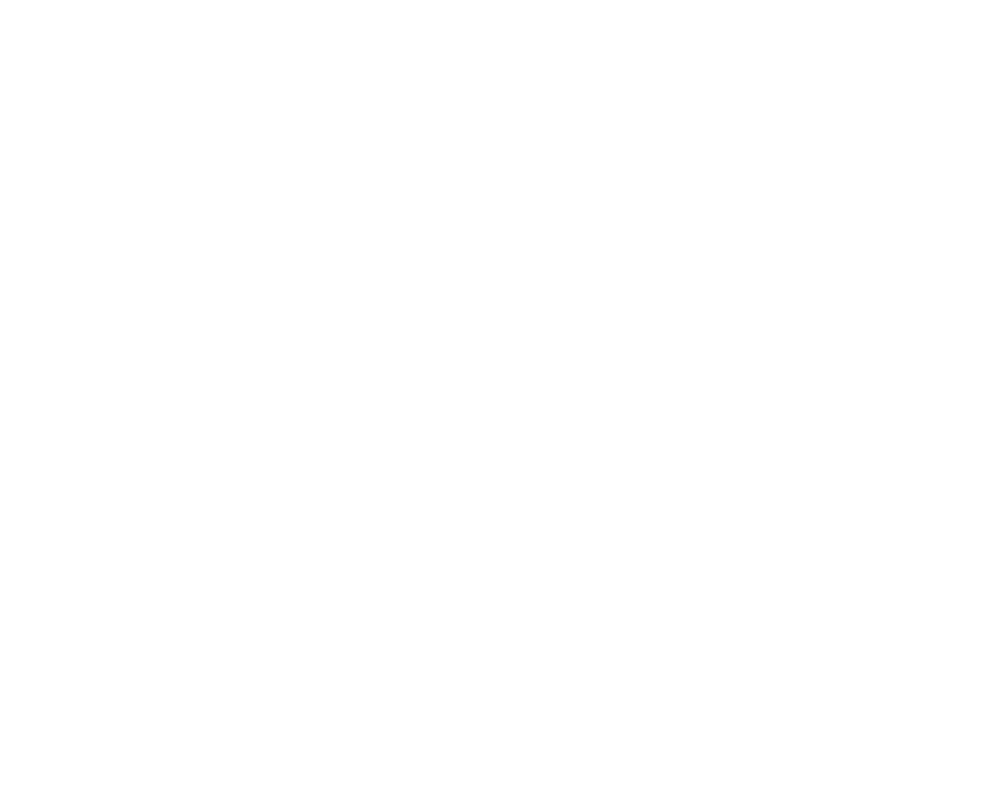
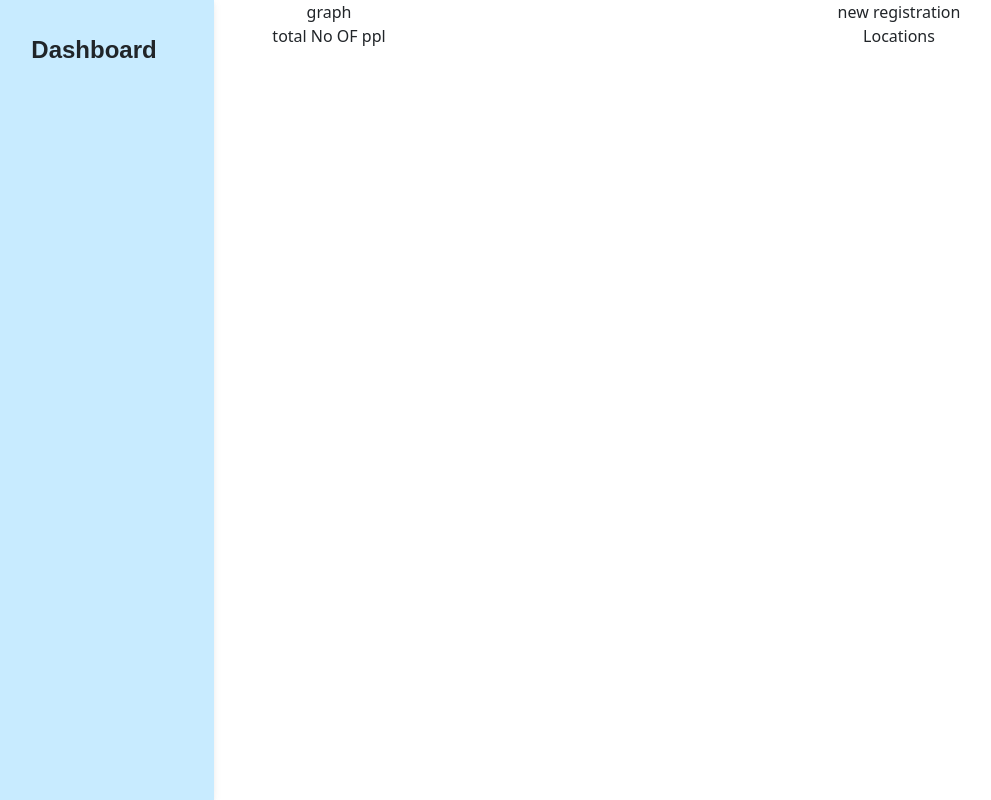
Before and after one commit to Loki5657/Dashboard, a React (Create React App) app: page / in a window 1280 px wide. Shown: the whole page, without its empty margins (26-1017 px from the left). Built offline with nearby package versions, Linux system fonts and the light colour scheme.

Commit message:
basic setup and layout setup

```diff
--- a/package.json
+++ b/package.json
@@ -6,7 +6,9 @@
     "@testing-library/jest-dom": "^5.16.5",
     "@testing-library/react": "^13.4.0",
     "@testing-library/user-event": "^13.5.0",
+    "bootstrap": "^5.2.3",
     "react": "^18.2.0",
+    "react-bootstrap": "^2.7.0",
     "react-dom": "^18.2.0",
     "react-scripts": "5.0.1",
     "web-vitals": "^2.1.4"
--- a/src/App.js
+++ b/src/App.js
@@ -1,10 +1,36 @@
-import logo from './logo.svg';
+
 import './App.css';
 
-function App() {
+const App = () => {
   return (
     <div className="App">
-
+      <nav id="sidebarMenu" className="collapse d-lg-block sidebar collapse">
+        <div className="list-group list-group-flush">
+          <a href="#" className="list-group-item textbg_color" >
+            <i className="textbg_color"></i><span> Dashboard</span>
+          </a>
+        </div>
+      </nav>
+      <div class="container box-shadow">
+        <div class="row">
+          <div class="col">
+            graph
+          </div>
+          <div class="col">
+            new registration
+          </div>
+        </div>
+      </div>
+      <div class="container">
+        <div class="row">
+          <div class="col">
+            total No OF ppl
+          </div>
+          <div class="col">
+            Locations
+          </div>
+        </div>
+      </div>
     </div>
   );
 }
--- a/src/index.css
+++ b/src/index.css
@@ -11,3 +11,59 @@
   font-family: source-code-pro, Menlo, Monaco, Consolas, 'Courier New',
     monospace;
 }
+
+body {
+  background-color: #fbfbfb;
+}
+
+@media (min-width: 991.98px) {
+  main {
+    padding-left: 240px;
+  }
+}
+
+/* Sidebar */
+.sidebar {
+  background-color: #C8EBFF !important;
+  position: fixed;
+  top: 0;
+  bottom: 0;
+  left: 0;
+  padding: 58px 0 0;
+  /* Height of navbar */
+  box-shadow: 0 2px 5px 0 rgb(0 0 0 / 5%), 0 2px 10px 0 rgb(0 0 0 / 5%);
+  width: 240px;
+  z-index: 600;
+}
+
+@media (max-width: 991.98px) {
+  .sidebar {
+    width: 100%;
+  }
+}
+
+.sidebar .active {
+  border-radius: 5px;
+  box-shadow: 0 2px 5px 0 rgb(0 0 0 / 16%), 0 2px 10px 0 rgb(0 0 0 / 12%);
+}
+
+.sidebar-sticky {
+  position: relative;
+  top: 0;
+  height: calc(100vh - 48px);
+  padding-top: 0.5rem;
+  overflow-x: hidden;
+  overflow-y: auto;
+  /* Scrollable contents if viewport is shorter than content. */
+}
+
+.textbg_color{
+  background-color:#C8EBFF !important;
+  font-family:Arial, Helvetica, sans-serif;
+  font-size: 24px;
+  font-weight: 700;
+  line-height: 28px;
+  letter-spacing: 0em;
+top: -30px;
+
+}
--- a/src/index.js
+++ b/src/index.js
@@ -3,6 +3,7 @@
 import './index.css';
 import App from './App';
 import reportWebVitals from './reportWebVitals';
+import 'bootstrap/dist/css/bootstrap.min.css';
 
 const root = ReactDOM.createRoot(document.getElementById('root'));
 root.render(
```
Also changed, not shown: 1 other file (tests, documents, lock files or other folders).
